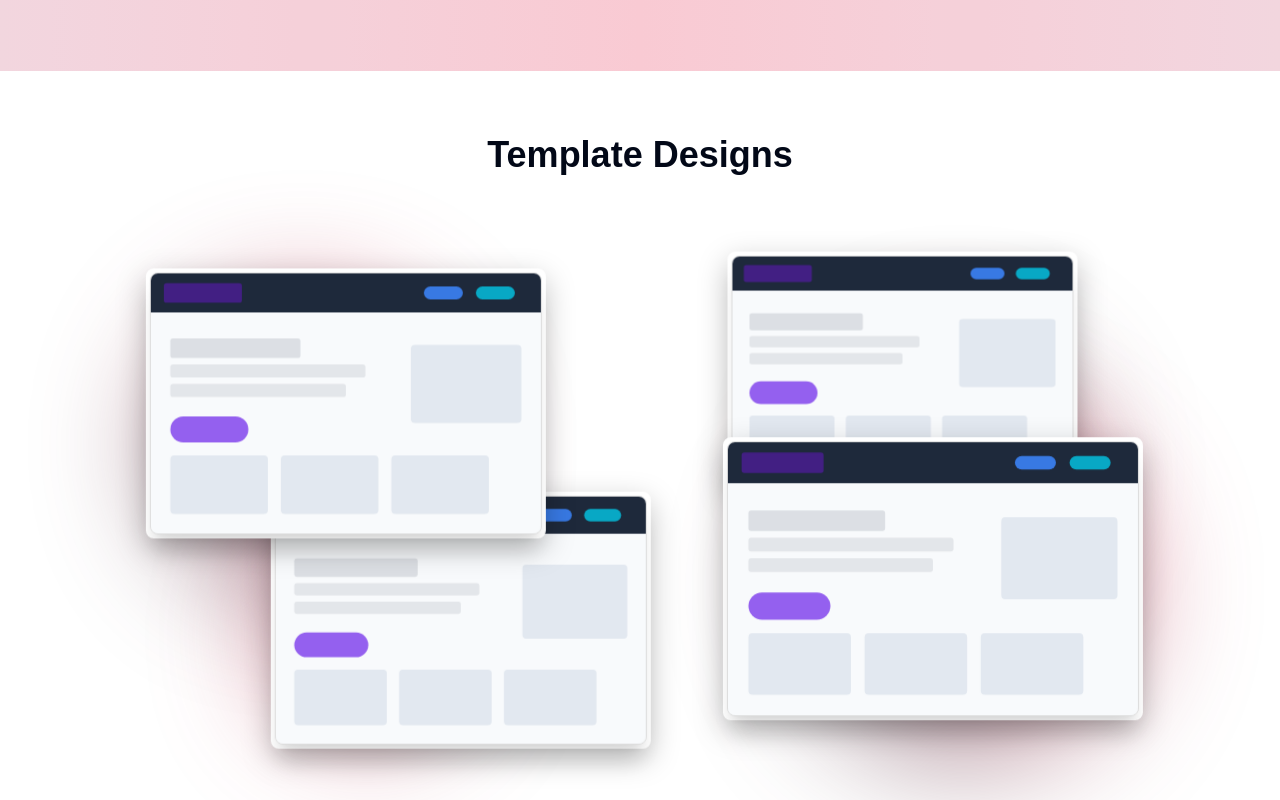
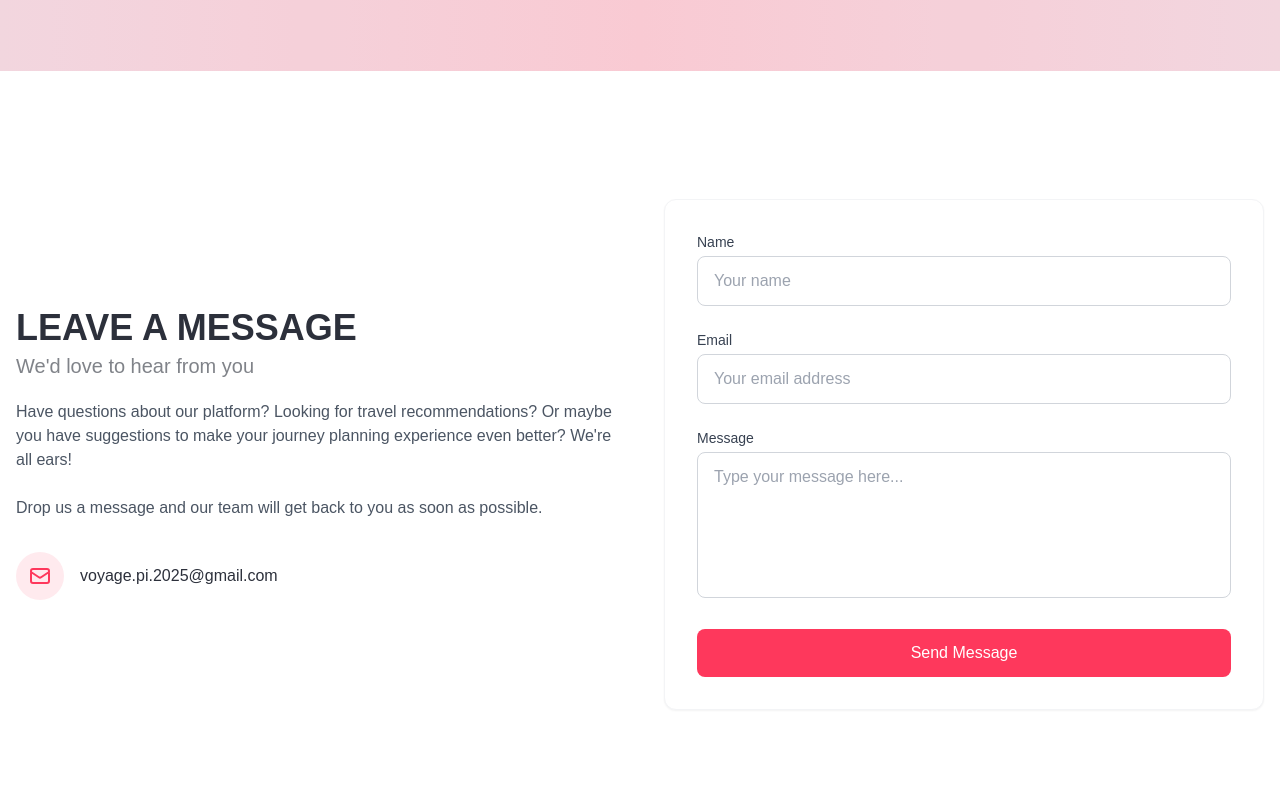
Before and after one commit to voyage-pi/landing-page, a React (Vite) app: page / in a window 1280 px wide. Shown: the part 3460-4260 px from the top of the page. Built offline with nearby package versions, Linux system fonts and the light colour scheme.

Commit message:
add mailing

```diff
--- /dev/null
+++ b/email-template-example.html
@@ -0,0 +1,70 @@
+<!DOCTYPE html>
+<html>
+<head>
+  <title>Voyage Contact Form - Email Template</title>
+  <meta charset="utf-8">
+  <meta name="viewport" content="width=device-width, initial-scale=1">
+  <style>
+    body {
+      font-family: Arial, sans-serif;
+      line-height: 1.6;
+      color: #333;
+      max-width: 600px;
+      margin: 0 auto;
+      padding: 20px;
+    }
+    .header {
+      background-color: #fe385c;
+      color: white;
+      padding: 20px;
+      text-align: center;
+      border-radius: 5px 5px 0 0;
+    }
+    .content {
+      background-color: #f9f9f9;
+      padding: 20px;
+      border-radius: 0 0 5px 5px;
+    }
+    .field {
+      margin-bottom: 15px;
+    }
+    .label {
+      font-weight: bold;
+      margin-bottom: 5px;
+    }
+    .footer {
+      text-align: center;
+      margin-top: 20px;
+      font-size: 12px;
+      color: #888;
+    }
+  </style>
+</head>
+<body>
+  <div class="header">
+    <h1>New Contact Form Submission</h1>
+  </div>
+
+  <div class="content">
+    <div class="field">
+      <div class="label">From:</div>
+      <div>{{from_name}} ({{from_email}})</div>
+    </div>
+
+    <div class="field">
+      <div class="label">Message:</div>
+      <div>{{message}}</div>
+    </div>
+
+    <div class="field">
+      <div class="label">Sent to:</div>
+      <div>{{to_email}}</div>
+    </div>
+  </div>
+
+  <div class="footer">
+    <p>This email was sent from the Voyage landing page contact form.</p>
+    <p>&copy; 2025 Voyage. All rights reserved.</p>
+  </div>
+</body>
+</html>
--- a/package.json
+++ b/package.json
@@ -10,10 +10,11 @@
     "preview": "vite preview"
   },
   "dependencies": {
+    "emailjs-com": "^3.2.0",
+    "lucide-react": "^0.331.0",
+    "next-themes": "^0.3.0",
     "react": "^18.2.0",
     "react-dom": "^18.2.0",
-    "lucide-react": "^0.331.0",
-    "next-themes": "^0.3.0",
     "tailwindcss-animate": "^1.0.7"
   },
   "devDependencies": {
--- a/src/app/page.tsx
+++ b/src/app/page.tsx
@@ -1,10 +1,116 @@
 import { Image, Link, ChevronRight } from "../components/next-shim"
 import { Button } from "../components/ui/button"
 import Navbar from "../components/navbar"
+import { useState, useEffect } from "react"
+import emailjs from "emailjs-com"
 
 import PlatformDemo from "../components/PlatformDemo"
 
+// Replace these with your actual EmailJS credentials
+const EMAILJS_SERVICE_ID = "YOUR_SERVICE_ID"
+const EMAILJS_TEMPLATE_ID = "YOUR_TEMPLATE_ID"
+const EMAILJS_USER_ID = "YOUR_USER_ID"
+
 export default function Home() {
+  const [formData, setFormData] = useState({
+    name: "",
+    email: "",
+    message: ""
+  })
+  const [formErrors, setFormErrors] = useState({
+    name: "",
+    email: "",
+    message: ""
+  })
+  const [isSubmitting, setIsSubmitting] = useState(false)
+  const [submitStatus, setSubmitStatus] = useState<"idle" | "success" | "error">("idle")
+
+  // Initialize EmailJS on component mount
+  useEffect(() => {
+    emailjs.init(EMAILJS_USER_ID)
+  }, [])
+
+  const handleInputChange = (e: React.ChangeEvent<HTMLInputElement | HTMLTextAreaElement>) => {
+    const { id, value } = e.target
+    setFormData(prev => ({
+      ...prev,
+      [id]: value
+    }))
+    // Clear error when user types
+    if (formErrors[id as keyof typeof formErrors]) {
+      setFormErrors(prev => ({
+        ...prev,
+        [id]: ""
+      }))
+    }
+  }
+
+  const validateForm = () => {
+    let valid = true
+    const newErrors = {
+      name: "",
+      email: "",
+      message: ""
+    }
+
+    if (!formData.name.trim()) {
+      newErrors.name = "Name is required"
+      valid = false
+    }
+
+    if (!formData.email.trim()) {
+      newErrors.email = "Email is required"
+      valid = false
+    } else if (!/^\S+@\S+\.\S+$/.test(formData.email)) {
+      newErrors.email = "Please enter a valid email address"
+      valid = false
+    }
+
+    if (!formData.message.trim()) {
+      newErrors.message = "Message is required"
+      valid = false
+    }
+
+    setFormErrors(newErrors)
+    return valid
+  }
+
+  const handleSubmit = async (e: React.FormEvent) => {
+    e.preventDefault()
+
+    if (!validateForm()) return
+
+    setIsSubmitting(true)
+    setSubmitStatus("idle")
+
+    try {
+      // Prepare template parameters
+      const templateParams = {
+        from_name: formData.name,
+        from_email: formData.email,
+        message: formData.message,
+        to_email: "voyage.pi.2025@gmail.com"
+      }
+
+      // Send email using EmailJS
+      await emailjs.send(
+        EMAILJS_SERVICE_ID,
+        EMAILJS_TEMPLATE_ID,
+        templateParams,
+        EMAILJS_USER_ID
+      )
+
+      // Reset form on success
+      setFormData({ name: "", email: "", message: "" })
+      setSubmitStatus("success")
+    } catch (error) {
+      console.error("Error sending email:", error)
+      setSubmitStatus("error")
+    } finally {
+      setIsSubmitting(false)
+    }
+  }
+
   return (
     <div className="min-h-screen flex flex-col">
       <Navbar />
@@ -269,56 +375,103 @@ export default function Home() {
       </div>
 
       {/* Abstract Floating Elements Section */}
-      <section className="py-16 bg-white relative overflow-hidden">
+      <section className="py-32 bg-white relative overflow-hidden">
         <div className="container mx-auto px-4 relative z-10">
-          <h2 className="text-3xl md:text-4xl font-bold text-center mb-12">Template Designs</h2>
+          <div className="grid grid-cols-1 md:grid-cols-2 gap-12 items-center">
+            {/* Left column: Text content */}
+            <div>
+              <h1 className="text-4xl font-extrabold mb-1 text-[#2c303b]">LEAVE A MESSAGE</h1>
 
-          <div className="relative min-h-[600px]">
-            {/* Floating abstract elements */}
-            <div className="abstract-element abstract-1"></div>
-            <div className="abstract-element abstract-2"></div>
-            <div className="abstract-element abstract-3"></div>
-            <div className="abstract-element abstract-4"></div>
-
-            {/* Floating template designs */}
-            <div className="floating-print absolute left-[10%] top-[10%] z-30 w-[300px] md:w-[400px] transform rotate-[-3deg]">
-              <Image
-                src="/placeholder.svg?height=300&width=400"
-                alt="Template design"
-                width={400}
-                height={300}
-                className="rounded-lg shadow-xl"
-              />
+              <h3 className="text-xl mb-5 text-[#2c303b]/60">We'd love to hear from you</h3>
+              <p className="text-gray-600 mb-6">
+                Have questions about our platform? Looking for travel recommendations?
+                Or maybe you have suggestions to make your journey planning experience even better?
+                We're all ears!
+              </p>
+              <p className="text-gray-600 mb-6">
+                Drop us a message and our team will get back to you as soon as possible.
+              </p>
+              <div className="flex items-center mt-8">
+                <div className="w-12 h-12 bg-[#fe385c]/10 rounded-full flex items-center justify-center mr-4">
+                  <svg
+                    xmlns="http://www.w3.org/2000/svg"
+                    className="h-6 w-6 text-[#fe385c]"
+                    fill="none"
+                    viewBox="0 0 24 24"
+                    stroke="currentColor"
+                  >
+                    <path
+                      strokeLinecap="round"
+                      strokeLinejoin="round"
+                      strokeWidth={2}
+                      d="M3 8l7.89 5.26a2 2 0 002.22 0L21 8M5 19h14a2 2 0 002-2V7a2 2 0 00-2-2H5a2 2 0 00-2 2v10a2 2 0 002 2z"
+                    />
+                  </svg>
+                </div>
+                <span className="text-[#2c303b]">voyage.pi.2025@gmail.com</span>
+              </div>
             </div>
 
-            <div className="floating-print absolute right-[15%] top-[5%] z-20 w-[250px] md:w-[350px] transform rotate-[5deg]">
-              <Image
-                src="/placeholder.svg?height=300&width=350"
-                alt="Template design"
-                width={350}
-                height={300}
-                className="rounded-lg shadow-xl"
-              />
-            </div>
+            {/* Right column: Message form */}
+            <div className="bg-white rounded-xl shadow-sm p-8 border border-gray-100">
+              <form className="space-y-6" onSubmit={handleSubmit}>
+                <div>
+                  <label htmlFor="name" className="block text-sm font-medium text-gray-700 mb-1">Name</label>
+                  <input
+                    type="text"
+                    id="name"
+                    value={formData.name}
+                    onChange={handleInputChange}
+                    className={`w-full px-4 py-3 border ${formErrors.name ? 'border-red-500' : 'border-gray-300'} rounded-lg focus:ring-[#fe385c] focus:border-[#fe385c] outline-none`}
+                    placeholder="Your name"
+                  />
+                  {formErrors.name && <p className="mt-1 text-sm text-red-500">{formErrors.name}</p>}
+                </div>
+                <div>
+                  <label htmlFor="email" className="block text-sm font-medium text-gray-700 mb-1">Email</label>
+                  <input
+                    type="email"
+                    id="email"
+                    value={formData.email}
+                    onChange={handleInputChange}
+                    className={`w-full px-4 py-3 border ${formErrors.email ? 'border-red-500' : 'border-gray-300'} rounded-lg focus:ring-[#fe385c] focus:border-[#fe385c] outline-none`}
+                    placeholder="Your email address"
+                  />
+                  {formErrors.email && <p className="mt-1 text-sm text-red-500">{formErrors.email}</p>}
+                </div>
+                <div>
+                  <label htmlFor="message" className="block text-sm font-medium text-gray-700 mb-1">Message</label>
+                  <textarea
+                    id="message"
+                    rows={5}
+                    value={formData.message}
+                    onChange={handleInputChange}
+                    className={`w-full px-4 py-3 border ${formErrors.message ? 'border-red-500' : 'border-gray-300'} rounded-lg focus:ring-[#fe385c] focus:border-[#fe385c] outline-none resize-none`}
+                    placeholder="Type your message here..."
+                  ></textarea>
+                  {formErrors.message && <p className="mt-1 text-sm text-red-500">{formErrors.message}</p>}
+                </div>
 
-            <div className="floating-print absolute left-[20%] bottom-[10%] z-10 w-[280px] md:w-[380px] transform rotate-[2deg]">
-              <Image
-                src="/placeholder.svg?height=300&width=380"
-                alt="Template design"
-                width={380}
-                height={300}
-                className="rounded-lg shadow-xl"
-              />
-            </div>
+                {submitStatus === "success" && (
+                  <div className="p-3 bg-green-100 text-green-700 rounded-lg">
+                    Message sent successfully! We'll get back to you soon.
+                  </div>
+                )}
 
-            <div className="floating-print absolute right-[10%] bottom-[15%] z-30 w-[320px] md:w-[420px] transform rotate-[-4deg]">
-              <Image
-                src="/placeholder.svg?height=300&width=420"
-                alt="Template design"
-                width={420}
-                height={300}
-                className="rounded-lg shadow-xl"
-              />
+                {submitStatus === "error" && (
+                  <div className="p-3 bg-red-100 text-red-700 rounded-lg">
+                    Failed to send message. Please try again later.
+                  </div>
+                )}
+
+                <Button
+                  type="submit"
+                  disabled={isSubmitting}
+                  className="w-full bg-[#fe385c] hover:bg-[#e42a4e] text-white py-3 rounded-lg"
+                >
+                  {isSubmitting ? "Sending..." : "Send Message"}
+                </Button>
+              </form>
             </div>
           </div>
         </div>
```
Also changed, not shown: 2 other files (tests, documents, lock files or other folders).
